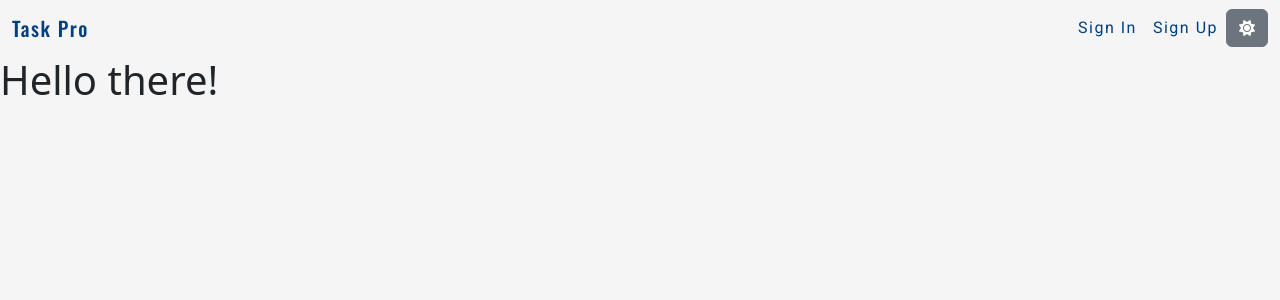
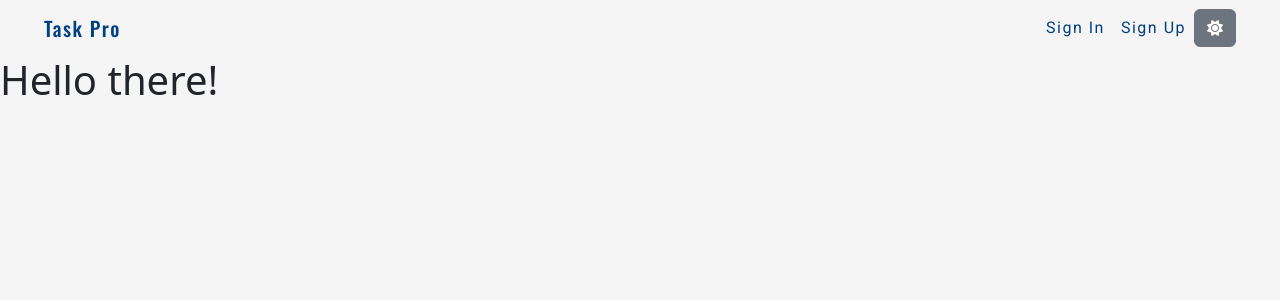
Before and after one commit to mmcin/task-pro-2, a Django app: template templates/index.html in a window 1280 px wide. Shown: the top 300 px of the page. Run offline with Django 3.2, Linux system fonts and the light colour scheme; the template is opened without the code that fills it, so the values that code supplies are empty; some libraries are stand-ins or nearby versions.

Commit message:
add tooltip script and navbar styling

```diff
--- a/static/css/style.css
+++ b/static/css/style.css
@@ -39,6 +39,10 @@ body {
 
 /* ----- Navigation Styling ----- */
 
+.navbar {
+    margin: 0 2rem;
+}
+
 .navbar-brand {
     font-family: var(--ff-title);
 }
--- /dev/null
+++ b/static/js/app.js
@@ -0,0 +1,3 @@
+// Bootstrap Tooltips
+const themeToolTip = document.getElementById("theme-tooltip");
+const tooltip = new bootstrap.Tooltip(themeToolTip);
--- a/templates/base.html
+++ b/templates/base.html
@@ -41,8 +41,8 @@
                         <a class="nav-link" href="#">Sign Up</a>
                     </li>
                 </ul>
-                <button type="button" class="btn btn-secondary" data-bs-toggle="tooltip" data-bs-placement="bottom"
-                    data-bs-title="Change Theme">
+                <button type="button" class="btn btn-secondary" id="theme-tooltip" data-bs-toggle="tooltip"
+                    data-bs-placement="bottom" data-bs-title="Change Theme">
                     <i class="fa-solid fa-sun"></i>
                 </button>
             </div>
@@ -54,6 +54,7 @@
 
         {% endblock content %}
     </main>
+    <script src="/static/js/app.js"></script>
 </body>
 
 </html>
```
